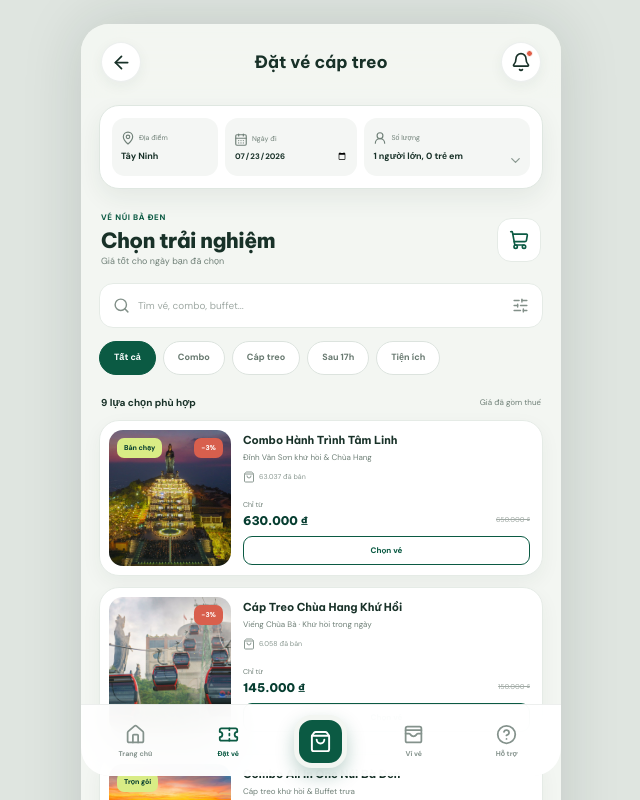
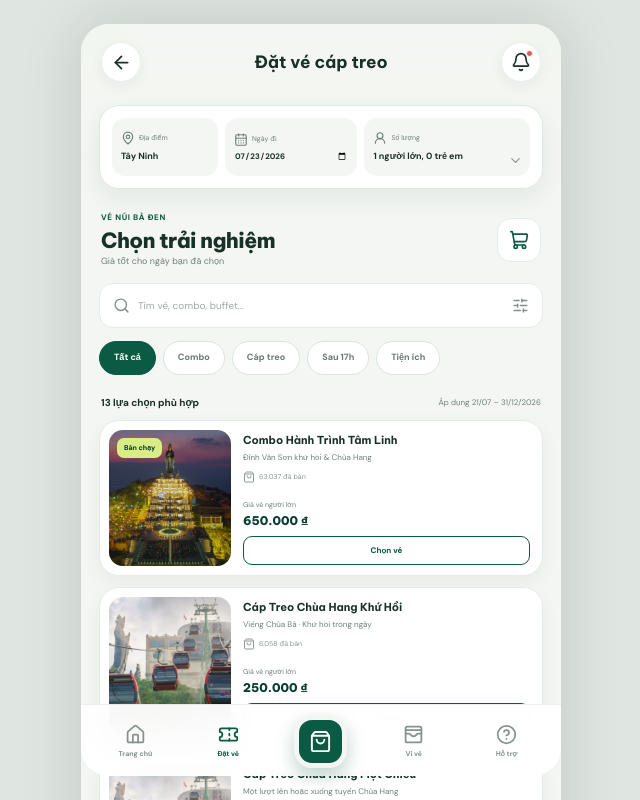
Before and after one commit to minhminhpicture/nuibadenapp, a Next.js app: page / in a window 1280 px wide. Both pictures are taken after a click on the button "Đặt vé ngay". Shown: the top 800 px of the page, without its empty margins (319-959 px from the left). Built offline with nearby package versions, Linux system fonts and the light colour scheme.

Commit message:
Update official ticket prices without discounts

```diff
--- a/app/page.tsx
+++ b/app/page.tsx
@@ -60,8 +60,8 @@ type TicketType = {
   subtitle: string;
   adult: number;
   child: number;
-  originalAdult?: number;
-  originalChild?: number;
+  weekendAdult?: number;
+  weekendChild?: number;
   nightAdult?: number;
   nightChild?: number;
   icon: typeof Mountain;
@@ -70,7 +70,6 @@ type TicketType = {
   image: string;
   sold: string;
   badge?: string;
-  discount?: string;
   period: "day" | "sunset" | "flexible";
   includes: string[];
   available?: boolean;
@@ -81,19 +80,16 @@ const ticketTypes: TicketType[] = [
     id: "spiritual-combo",
     name: "Combo Hành Trình Tâm Linh",
     subtitle: "Đỉnh Vân Sơn khứ hồi & Chùa Hang",
-    adult: 630000,
-    child: 485000,
-    originalAdult: 650000,
-    originalChild: 500000,
-    nightAdult: 300000,
-    nightChild: 200000,
+    adult: 650000,
+    child: 500000,
+    nightAdult: 400000,
+    nightChild: 300000,
     icon: Sparkles,
     accent: "green",
     category: "combo",
     image: "/images/phat-ba-dem.jpg",
     sold: "63.037",
     badge: "Bán chạy",
-    discount: "-3%",
     period: "flexible",
     includes: ["Cáp Vân Sơn khứ hồi", "Cáp Chùa Hang khứ hồi", "Vé vào cổng khu du lịch"],
   },
@@ -101,25 +97,40 @@ const ticketTypes: TicketType[] = [
     id: "pagoda",
     name: "Cáp Treo Chùa Hang Khứ Hồi",
     subtitle: "Viếng Chùa Bà · Khứ hồi trong ngày",
-    adult: 145000,
-    child: 97000,
-    originalAdult: 150000,
-    originalChild: 100000,
+    adult: 250000,
+    child: 150000,
+    nightAdult: 150000,
+    nightChild: 100000,
     icon: Sparkles,
     accent: "gold",
     category: "cable",
     image: "/images/tam-an.jpg",
     sold: "6.058",
-    discount: "-3%",
+    period: "flexible",
+    includes: ["Cáp treo Chùa Hang khứ hồi", "Tham quan Chùa Bà và Điện Bà"],
+  },
+  {
+    id: "pagoda-one-way",
+    name: "Cáp Treo Chùa Hang Một Chiều",
+    subtitle: "Một lượt lên hoặc xuống tuyến Chùa Hang",
+    adult: 150000,
+    child: 100000,
+    icon: Sparkles,
+    accent: "gold",
+    category: "cable",
+    image: "/images/tam-an.jpg",
+    sold: "1.417",
     period: "day",
-    includes: ["Cáp treo Chùa Hang khứ hồi", "Tham quan Chùa Bà và Điện Bà"],
+    includes: ["Một lượt cáp treo tuyến Chùa Hang", "Không bao gồm lượt quay về"],
   },
   {
     id: "all-in-one",
     name: "Combo All In One Núi Bà Đen",
     subtitle: "Cáp treo khứ hồi & Buffet trưa",
-    adult: 775000,
+    adult: 800000,
     child: 600000,
+    weekendAdult: 850000,
+    weekendChild: 650000,
     icon: Ticket,
     accent: "blue",
     category: "combo",
@@ -133,25 +144,42 @@ const ticketTypes: TicketType[] = [
     id: "summit",
     name: "Cáp Treo Đỉnh Vân Sơn Khứ Hồi",
     subtitle: "Chinh phục nóc nhà Nam Bộ 986m",
-    adult: 290000,
-    child: 194000,
-    originalAdult: 300000,
-    originalChild: 200000,
+    adult: 450000,
+    child: 350000,
+    nightAdult: 300000,
+    nightChild: 200000,
     icon: Mountain,
     accent: "green",
     category: "cable",
     image: "/images/van-son.jpg",
     sold: "25.354",
-    discount: "-3%",
-    period: "day",
+    period: "flexible",
     includes: ["Cáp Vân Sơn khứ hồi", "Tham quan đỉnh núi 986m", "Chiêm bái Tượng Phật Bà"],
+  },
+  {
+    id: "tam-an",
+    name: "Cáp Treo Tuyến Tâm An",
+    subtitle: "Kết nối khu tâm linh và đỉnh Vân Sơn",
+    adult: 450000,
+    child: 350000,
+    nightAdult: 300000,
+    nightChild: 200000,
+    icon: TrainFront,
+    accent: "green",
+    category: "cable",
+    image: "/images/tam-an.jpg",
+    sold: "728",
+    period: "flexible",
+    includes: ["Cáp treo tuyến Tâm An khứ hồi", "Áp dụng theo lịch vận hành thực tế"],
   },
   {
     id: "summit-buffet",
     name: "Combo Đỉnh Vân Sơn & Buffet Trưa",
     subtitle: "Cáp treo khứ hồi kèm buffet",
-    adult: 630000,
-    child: 485000,
+    adult: 650000,
+    child: 450000,
+    weekendAdult: 700000,
+    weekendChild: 500000,
     icon: UtensilsCrossed,
     accent: "blue",
     category: "combo",
@@ -164,17 +192,14 @@ const ticketTypes: TicketType[] = [
     id: "sunset-summit",
     name: "Combo Hoàng Hôn Đỉnh Vân Sơn",
     subtitle: "Khởi hành sau 17h · Kèm ẩm thực",
-    adult: 390000,
-    child: 290000,
-    originalAdult: 400000,
-    originalChild: 300000,
+    adult: 400000,
+    child: 300000,
     icon: SunMedium,
     accent: "gold",
     category: "sunset",
     image: "/images/phat-ba-dem.jpg",
     sold: "26",
     badge: "Sau 17h",
-    discount: "-3%",
     period: "sunset",
     includes: ["Cáp Vân Sơn khứ hồi sau 17h", "Vé ẩm thực tối", "Ngắm cảnh đêm trên đỉnh"],
   },
@@ -182,17 +207,14 @@ const ticketTypes: TicketType[] = [
     id: "sunset-combo",
     name: "Hoàng Hôn Đỉnh & Chùa Hang",
     subtitle: "Hai tuyến cáp · Khởi hành sau 17h",
-    adult: 490000,
-    child: 390000,
-    originalAdult: 500000,
-    originalChild: 400000,
+    adult: 500000,
+    child: 400000,
     icon: Sparkles,
     accent: "gold",
     category: "sunset",
     image: "/images/phat-ba-dem.jpg",
     sold: "16",
     badge: "Sau 17h",
-    discount: "-2%",
     period: "sunset",
     includes: ["Cáp Vân Sơn khứ hồi", "Cáp Chùa Hang khứ hồi", "Vé ẩm thực tối"],
   },
@@ -209,6 +231,34 @@ const ticketTypes: TicketType[] = [
     sold: "1.207.655",
     period: "day",
     includes: ["Vé vào cổng Khu du lịch Núi Bà Đen"],
+  },
+  {
+    id: "buffet",
+    name: "Vé Buffet Vân Sơn",
+    subtitle: "Buffet trưa · 10:00 – 15:00",
+    adult: 300000,
+    child: 200000,
+    icon: UtensilsCrossed,
+    accent: "blue",
+    category: "service",
+    image: "/images/hoang-hon.jpg",
+    sold: "Mới",
+    period: "day",
+    includes: ["Buffet trưa tại nhà hàng Vân Sơn", "Không bao gồm vé cáp treo"],
+  },
+  {
+    id: "food",
+    name: "Vé Ẩm Thực",
+    subtitle: "Áp dụng theo danh mục ẩm thực",
+    adult: 150000,
+    child: 150000,
+    icon: UtensilsCrossed,
+    accent: "gold",
+    category: "service",
+    image: "/images/hoang-hon.jpg",
+    sold: "Mới",
+    period: "day",
+    includes: ["Giá trị ẩm thực 150.000đ", "Không bao gồm vé cáp treo"],
   },
   {
     id: "wow-pass",
@@ -385,17 +435,33 @@ export default function MobileApp() {
     return () => clearTimeout(timer);
   }, [toast]);
 
-  const unitAdult = night && selectedTicket.nightAdult ? selectedTicket.nightAdult : selectedTicket.adult;
-  const unitChild = night && selectedTicket.nightChild ? selectedTicket.nightChild : selectedTicket.child;
+  const isWeekendPricing = [0, 6].includes(new Date(`${date}T00:00:00`).getDay());
+  const adultPriceFor = (product: TicketType, nightMode: boolean) =>
+    nightMode && product.nightAdult
+      ? product.nightAdult
+      : isWeekendPricing && product.weekendAdult
+        ? product.weekendAdult
+        : product.adult;
+  const childPriceFor = (product: TicketType, nightMode: boolean) =>
+    nightMode && product.nightChild
+      ? product.nightChild
+      : isWeekendPricing && product.weekendChild
+        ? product.weekendChild
+        : product.child;
+  const unitAdult = adultPriceFor(selectedTicket, night);
+  const unitChild = childPriceFor(selectedTicket, night);
   const total = adult * unitAdult + child * unitChild;
   const cartTotal = cart.reduce((sum, item) => {
-    const adultPrice = item.night && item.product.nightAdult ? item.product.nightAdult : item.product.adult;
-    const childPrice = item.night && item.product.nightChild ? item.product.nightChild : item.product.child;
+    const adultPrice = adultPriceFor(item.product, item.night);
+    const childPrice = childPriceFor(item.product, item.night);
     return sum + item.adult * adultPrice + item.child * childPrice;
   }, 0);
   const cartQuantity = cart.reduce((sum, item) => sum + item.adult + item.child, 0);
   const filteredTickets = ticketTypes.filter((item) => {
-    const matchesCategory = ticketCategory === "all" || item.category === ticketCategory;
+    const matchesCategory =
+      ticketCategory === "all" ||
+      item.category === ticketCategory ||
+      (ticketCategory === "sunset" && Boolean(item.nightAdult));
     const matchesSearch = `${item.name} ${item.subtitle}`.toLowerCase().includes(ticketSearch.toLowerCase());
     return matchesCategory && matchesSearch;
   });
@@ -445,7 +511,7 @@ export default function MobileApp() {
 
   const openTicket = (item: TicketType) => {
     setSelectedTicket(item);
-    setNight(item.period === "sunset");
+    setNight(item.period === "sunset" || (ticketCategory === "sunset" && Boolean(item.nightAdult)));
     setShowTicketDetail(true);
   };
 
@@ -606,22 +672,20 @@ export default function MobileApp() {
           ].map(([value, label]) => <button role="tab" aria-selected={ticketCategory === value} className={ticketCategory === value ? "active" : ""} key={value} onClick={() => setTicketCategory(value as typeof ticketCategory)}>{label}</button>)}
         </div>
 
-        <div className="result-count"><span>{filteredTickets.length} lựa chọn phù hợp</span><small>Giá đã gồm thuế</small></div>
+        <div className="result-count"><span>{filteredTickets.length} lựa chọn phù hợp</span><small>Áp dụng 21/07 – 31/12/2026</small></div>
 
         <div className="product-list">
           {filteredTickets.map((item) => (
             <article className="product-card" key={item.id}>
               <button className="product-image" onClick={() => openTicket(item)} style={{ backgroundImage: `url(${item.image})` }} aria-label={`Xem ${item.name}`}>
                 {item.badge && <span>{item.badge}</span>}
-                {item.discount && <b>{item.discount}</b>}
               </button>
               <div className="product-info">
                 <button className="product-title" onClick={() => openTicket(item)}><strong>{item.name}</strong><small>{item.subtitle}</small></button>
-                <p className="sold-line"><ShoppingBag size={12} /> {item.sold} đã bán</p>
+                <p className="sold-line"><ShoppingBag size={12} /> {item.sold === "Mới" ? "Đang mở bán" : `${item.sold} đã bán`}</p>
                 <div className="product-price">
-                  <span>Chỉ từ</span>
-                  <strong>{money(item.adult)}</strong>
-                  {item.originalAdult && <del>{money(item.originalAdult)}</del>}
+                  <span>{ticketCategory === "sunset" && item.nightAdult ? "Giá người lớn sau 17h" : isWeekendPricing && item.weekendAdult ? "Giá cuối tuần/lễ" : "Giá vé người lớn"}</span>
+                  <strong>{money(adultPriceFor(item, item.period === "sunset" || (ticketCategory === "sunset" && Boolean(item.nightAdult))))}</strong>
                 </div>
                 <button className="book-product" onClick={() => openTicket(item)}>Chọn vé</button>
               </div>
@@ -842,12 +906,12 @@ export default function MobileApp() {
               <div className="detail-quantity">
                 <div>
                   <p><strong>Người lớn</strong><small>Từ 140cm trở lên</small></p>
-                  <span><b>{money(unitAdult)}</b>{selectedTicket.originalAdult && !night && <del>{money(selectedTicket.originalAdult)}</del>}</span>
+                  <span><b>{money(unitAdult)}</b></span>
                   <div className="stepper"><button disabled={adult === 0} onClick={() => setAdult(Math.max(0, adult - 1))}><Minus size={15} /></button><b>{adult}</b><button onClick={() => setAdult(adult + 1)}><Plus size={15} /></button></div>
                 </div>
                 <div>
                   <p><strong>Trẻ em</strong><small>Từ 100cm đến dưới 140cm</small></p>
-                  <span><b>{money(unitChild)}</b>{selectedTicket.originalChild && !night && <del>{money(selectedTicket.originalChild)}</del>}</span>
+                  <span><b>{money(unitChild)}</b></span>
                   <div className="stepper"><button disabled={child === 0} onClick={() => setChild(Math.max(0, child - 1))}><Minus size={15} /></button><b>{child}</b><button onClick={() => setChild(child + 1)}><Plus size={15} /></button></div>
                 </div>
               </div>
@@ -874,8 +938,8 @@ export default function MobileApp() {
               <>
                 <div className="cart-items">
                   {cart.map((item) => {
-                    const itemAdultPrice = item.night && item.product.nightAdult ? item.product.nightAdult : item.product.adult;
-                    const itemChildPrice = item.night && item.product.nightChild ? item.product.nightChild : item.product.child;
+                    const itemAdultPrice = adultPriceFor(item.product, item.night);
+                    const itemChildPrice = childPriceFor(item.product, item.night);
                     const itemTotal = item.adult * itemAdultPrice + item.child * itemChildPrice;
                     return (
                       <article key={`${item.product.id}-${item.night}`}>
```
